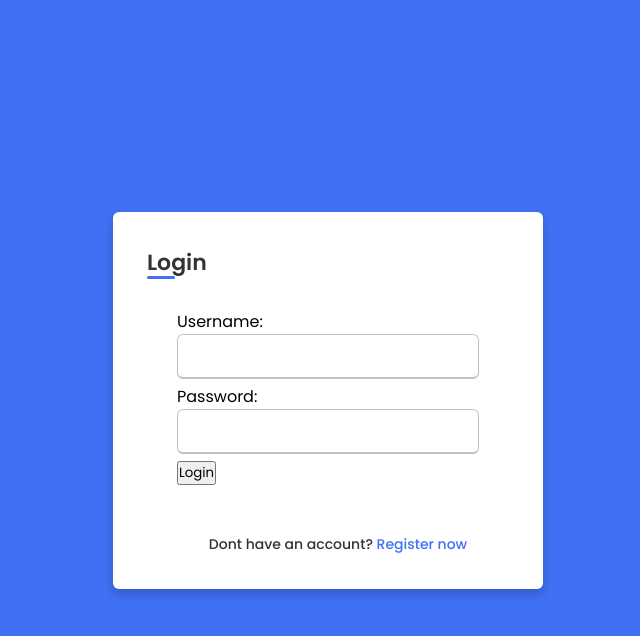
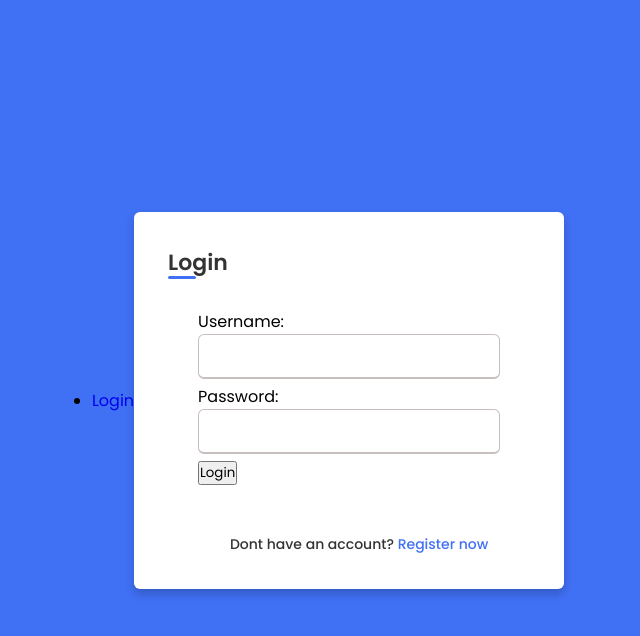
Before and after one commit to artem-andreyev/DailyMate-project, a Django app: a page that uses DailyMate_project/dailybook/templates/base.html in a window 1280 px wide. Shown: the top 636 px of the page, without its empty margins (312-952 px from the left). Run offline with Django 4.2, Linux system fonts and the light colour scheme.

Commit message:
Fixed small js bugs

```diff
--- a/DailyMate_project/dailybook/static/css/note_list.js
+++ b/DailyMate_project/dailybook/static/css/note_list.js
@@ -100,7 +100,7 @@
         day = currentDate.getDate(),
         year = currentDate.getFullYear();
 
-        let noteInfo = {title, description, date: `${month} ${day}, ${year}`}
+        let noteInfo = {title, description, date: `${month} ${day}, ${year}`};
         if(!isUpdate) {
             notes.push(noteInfo);
         } else {
--- a/DailyMate_project/dailybook/static/css/profile.js
+++ b/DailyMate_project/dailybook/static/css/profile.js
@@ -11,7 +11,7 @@
     scrollBtn.style.display = "none";
   }
 
-}
+};
 
 // Side NavIgation Menu JS Code
 let body = document.querySelector("body");
@@ -24,14 +24,14 @@
   menuBtn.style.pointerEvents = "none";
   body.style.overflow = "hidden";
   scrollBtn.style.pointerEvents = "none";
-}
+};
 cancelBtn.onclick = function(){
   navBar.classList.remove("active");
   menuBtn.style.opacity = "1";
   menuBtn.style.pointerEvents = "auto";
   body.style.overflow = "auto";
   scrollBtn.style.pointerEvents = "auto";
-}
+};
 
 // Side Navigation Bar Close While We Click On Navigation Links
 let navLinks = document.querySelectorAll(".menu li a");
--- a/DailyMate_project/dailybook/templates/base.html
+++ b/DailyMate_project/dailybook/templates/base.html
@@ -39,7 +39,7 @@
             </div>
           </nav>
             {% else %}
-
+            <li><a href="{% url 'login' %}">Login</a></li>
             {% endif %}
 
         </ul>
```
Also changed, not shown: DailyMate_project/db.sqlite3.
